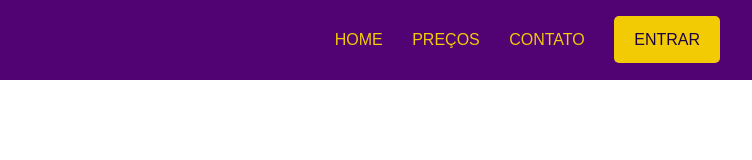
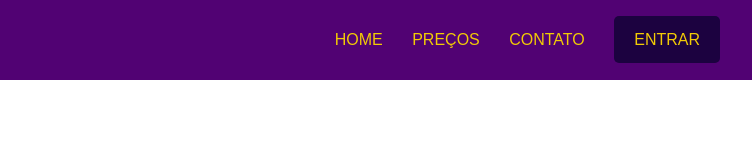
Before and after one commit to CarlosItaloDev/homepage_nexon, a plain HTML site: page index.html in a window 1280 px wide. In both pictures the pointer is over the link "ENTRAR". Shown: the full height of the page, 528-1280 px from the left. Drawn offline with Linux system fonts and the light colour scheme.

Commit message:
feat:changing the color of the enter button

```diff
--- a/style.css
+++ b/style.css
@@ -61,5 +61,6 @@ nav{
     transition: 0,5s;
 }
 #enter-btn:hover{
-    color: #1c0240;
+    background-color: #1c0240;
+    color:#f2cb05;
 }
```
